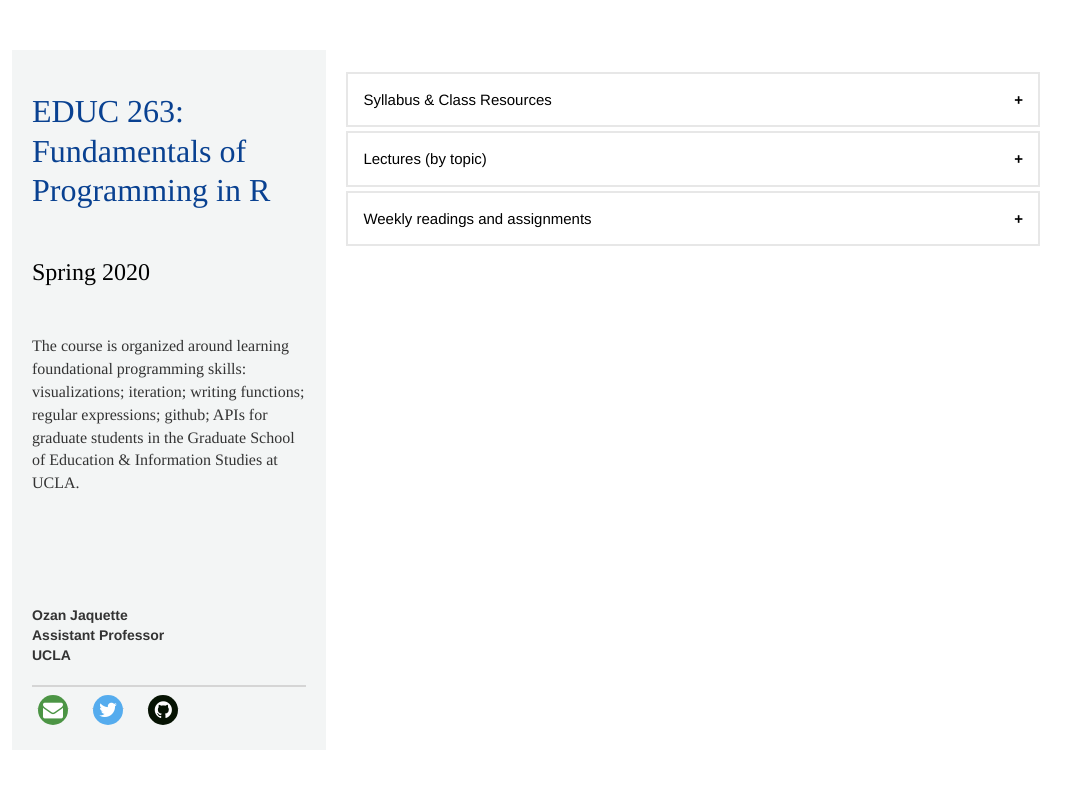
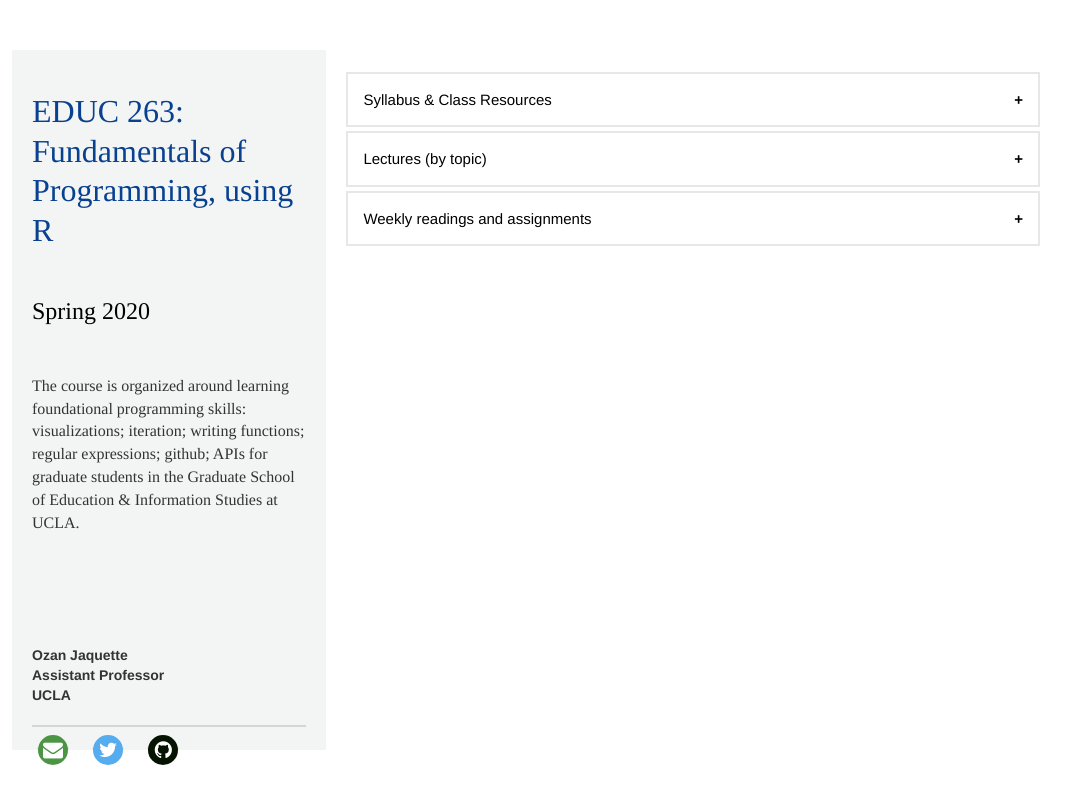
Before and after one commit to Rucla-ed/rclass2, a Jekyll site: the page built from README.md, in a window 1280 px wide. Shown: the top 804 px of the page, without its empty margins (104-1175 px from the left). Built offline with Jekyll 4.4.1, drawn with Linux system fonts in a browser that asks for light colours; our own code applies the rules of GitHub Pages for plain Markdown files.

Commit message:
website edits to readings and assignments tab

```diff
--- a/_layouts/default.html
+++ b/_layouts/default.html
@@ -184,7 +184,7 @@
 
   <div class="column left">
     <h1>
-      <font face = "Times" size = "6" color = "#094191" line-height = "" > EDUC 263: Fundamentals of Programming in R </font>
+      <font face = "Times" size = "6" color = "#094191" line-height = "" > EDUC 263: Fundamentals of Programming, using R </font>
     </h1>
 
     <br/>
@@ -342,13 +342,13 @@
     			<div class="panel panel-default">
     				<div class="panel-heading">
     					<h4 class="panel-title">
-    						<a data-toggle="collapse" href="#collapse7">Week 1: 03/30/20</a>
+    						<a data-toggle="collapse" href="#collapse7">Week 1 (Do after 3/30/20 class)</a>
     					</h4>
     				</div>
     				<div id="collapse7" class="panel-collapse collapse">
     					<div class="panel-body">Readings</div>
     					<p class="indented"> Readings for this week are...</p>
-    					<div class="panel-footer">Problem set due [date] @ 8:00am</div>
+    					<div class="panel-footer">Problem set 1 due 04/06/20 @ 8:00am</div>
     				</div>
     			</div>
     		</div>
@@ -356,13 +356,13 @@
     			<div class="panel panel-default">
     				<div class="panel-heading">
     					<h4 class="panel-title">
-    						<a data-toggle="collapse" href="#collapse8">Week 2: 04/06/20</a>
+    						<a data-toggle="collapse" href="#collapse8">Week 2 (Do after 04/06/20 class)</a>
     					</h4>
     				</div>
     				<div id="collapse8" class="panel-collapse collapse">
     					<div class="panel-body">Readings</div>
     					<p class="indented"> Readings for this week are...</p>
-    					<div class="panel-footer">Problem set due [date] @ 8:00am</div>
+    					<div class="panel-footer">Problem set 2 due 04/13/20 @ 8:00am</div>
     				</div>
     			</div>
     		</div>
@@ -370,13 +370,13 @@
     			<div class="panel panel-default">
     				<div class="panel-heading">
     					<h4 class="panel-title">
-    						<a data-toggle="collapse" href="#collapse9">Week 3: 04/13/20</a>
+    						<a data-toggle="collapse" href="#collapse9">Week 3 (Do after 04/13/20 class)</a>
     					</h4>
     				</div>
     				<div id="collapse9" class="panel-collapse collapse">
     					<div class="panel-body">Readings</div>
     					<p class="indented"> Readings for this week are...</p>
-    					<div class="panel-footer">Problem set due [date] @ 8:00am</div>
+    					<div class="panel-footer">Problem set 3 due 04/20/20 @ 8:00am</div>
     				</div>
     			</div>
     		</div>
@@ -384,13 +384,13 @@
     			<div class="panel panel-default">
     				<div class="panel-heading">
     					<h4 class="panel-title">
-    						<a data-toggle="collapse" href="#collapse10">Week 4: 04/20/20</a>
+    						<a data-toggle="collapse" href="#collapse10">Week 4 (Do after 04/20/20 class)</a>
     					</h4>
     				</div>
     				<div id="collapse10" class="panel-collapse collapse">
     					<div class="panel-body">Readings</div>
     					<p class="indented"> Readings for this week are...</p>
-    					<div class="panel-footer">Problem set due [date] @ 8:00am</div>
+    					<div class="panel-footer">Problem set 4 due 04/27/20 @ 8:00am</div>
     				</div>
     			</div>
     		</div>
@@ -398,13 +398,13 @@
     			<div class="panel panel-default">
     				<div class="panel-heading">
     					<h4 class="panel-title">
-    						<a data-toggle="collapse" href="#collapse11">Week 5: 04/27/20</a>
+    						<a data-toggle="collapse" href="#collapse11">Week 5 (Do after 04/27/20 class)</a>
     					</h4>
     				</div>
     				<div id="collapse11" class="panel-collapse collapse">
     					<div class="panel-body">Readings</div>
     					<p class="indented"> Readings for this week are...</p>
-    					<div class="panel-footer">Problem set due [date] @ 8:00am</div>
+    					<div class="panel-footer">Problem set 5 due 05/04/20 @ 8:00am</div>
     				</div>
     			</div>
     		</div>
@@ -412,13 +412,13 @@
     			<div class="panel panel-default">
     				<div class="panel-heading">
     					<h4 class="panel-title">
-    						<a data-toggle="collapse" href="#collapse12">Week 6: 05/4/20</a>
+    						<a data-toggle="collapse" href="#collapse12">Week 6 (Do after 05/4/20 class)</a>
     					</h4>
     				</div>
     				<div id="collapse12" class="panel-collapse collapse">
     					<div class="panel-body">Readings</div>
     					<p class="indented"> Readings for this week are...</p>
-    					<div class="panel-footer">Problem set due [date] @ 8:00am</div>
+    					<div class="panel-footer">Problem set 6 due 05/11/20 @ 8:00am</div>
     				</div>
     			</div>
     		</div>
@@ -426,13 +426,13 @@
     			<div class="panel panel-default">
     				<div class="panel-heading">
     					<h4 class="panel-title">
-    						<a data-toggle="collapse" href="#collapse13">Week 7: 05/11/20</a>
+    						<a data-toggle="collapse" href="#collapse13">Week 7 (Do after 05/11/20 class)</a>
     					</h4>
     				</div>
     				<div id="collapse13" class="panel-collapse collapse">
     					<div class="panel-body">Readings</div>
     					<p class="indented"> Readings for this week are...</p>
-    					<div class="panel-footer">Problem set due [date] @ 8:00am</div>
+    					<div class="panel-footer">Problem set 7 due 05/18/20 @ 8:00am</div>
     				</div>
     			</div>
     		</div>
@@ -440,13 +440,13 @@
     			<div class="panel panel-default">
     				<div class="panel-heading">
     					<h4 class="panel-title">
-    						<a data-toggle="collapse" href="#collapse14">Week 8: 05/18/20</a>
+    						<a data-toggle="collapse" href="#collapse14">Week 8 (Do after 05/18/20 class)</a>
     					</h4>
     				</div>
     				<div id="collapse14" class="panel-collapse collapse">
     					<div class="panel-body">Readings</div>
     					<p class="indented"> Readings for this week are...</p>
-    					<div class="panel-footer">Problem set due [date] @ 8:00am</div>
+    					<div class="panel-footer">Problem set 8 due 05/25/20 @ 8:00am</div>
     				</div>
     			</div>
     		</div>
@@ -454,13 +454,13 @@
     			<div class="panel panel-default">
     				<div class="panel-heading">
     					<h4 class="panel-title">
-    						<a data-toggle="collapse" href="#collapse15">Week 9: 05/25/20</a>
+    						<a data-toggle="collapse" href="#collapse15">Week 9 (Do after 05/25/20 class)</a>
     					</h4>
     				</div>
     				<div id="collapse15" class="panel-collapse collapse">
     					<div class="panel-body">Readings</div>
     					<p class="indented"> Readings for this week are...</p>
-    					<div class="panel-footer">Problem set due [date] @ 8:00am</div>
+    					<div class="panel-footer">Problem set 9 due 06/01/20 @ 8:00am</div>
     				</div>
     			</div>
     		</div>
@@ -468,13 +468,13 @@
     			<div class="panel panel-default">
     				<div class="panel-heading">
     					<h4 class="panel-title">
-    						<a data-toggle="collapse" href="#collapse16">Week 10: 06/01/20</a>
+    						<a data-toggle="collapse" href="#collapse16">Week 10 (Do after 06/01/20 class)</a>
     					</h4>
     				</div>
     				<div id="collapse16" class="panel-collapse collapse">
     					<div class="panel-body">Readings</div>
     					<p class="indented"> Readings for this week are...</p>
-    					<div class="panel-footer">Problem set due [date] @ 8:00am</div>
+    					<div class="panel-footer">Problem set 10 due 06/08/20 @ 8:00am</div>
     				</div>
     			</div>
     		</div>
```
